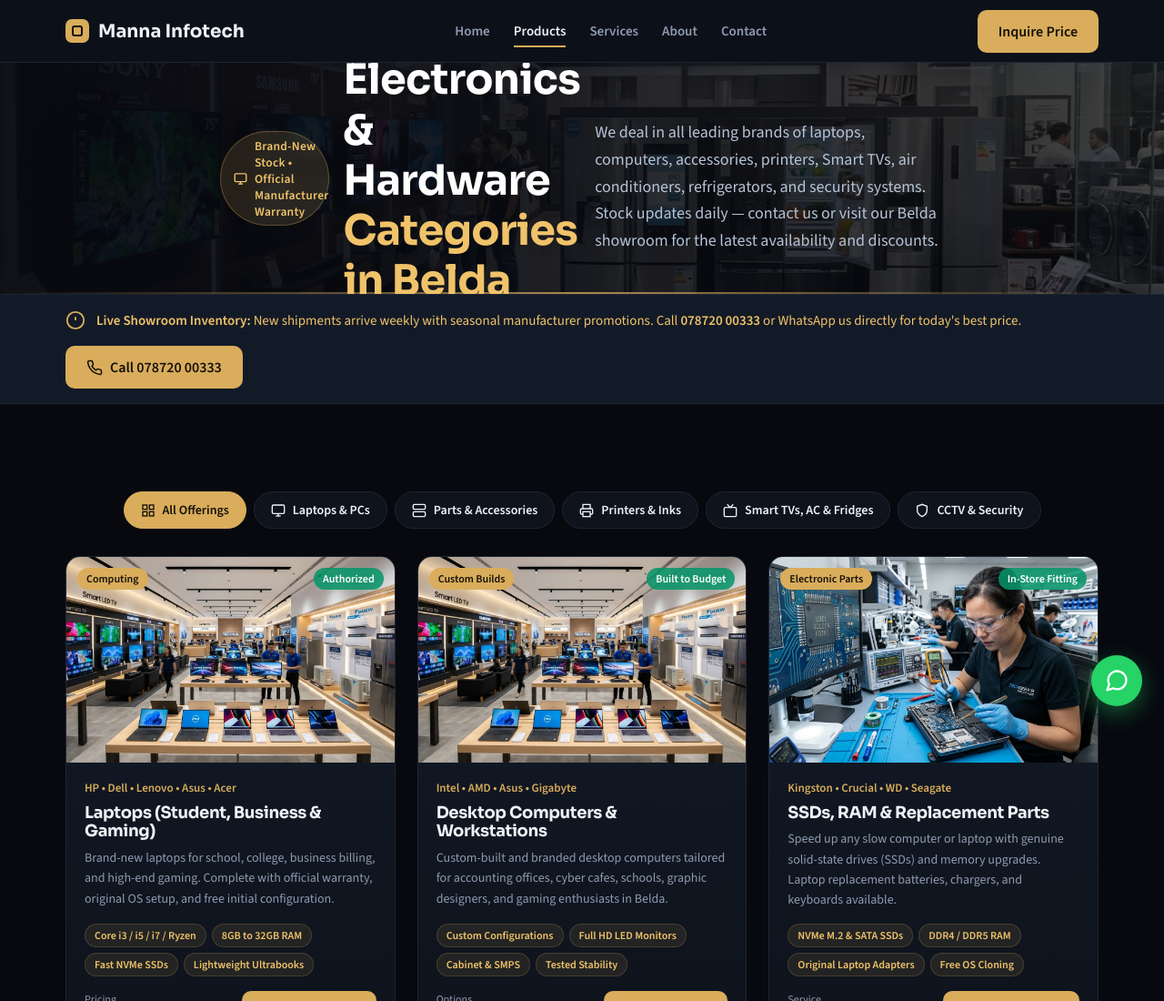
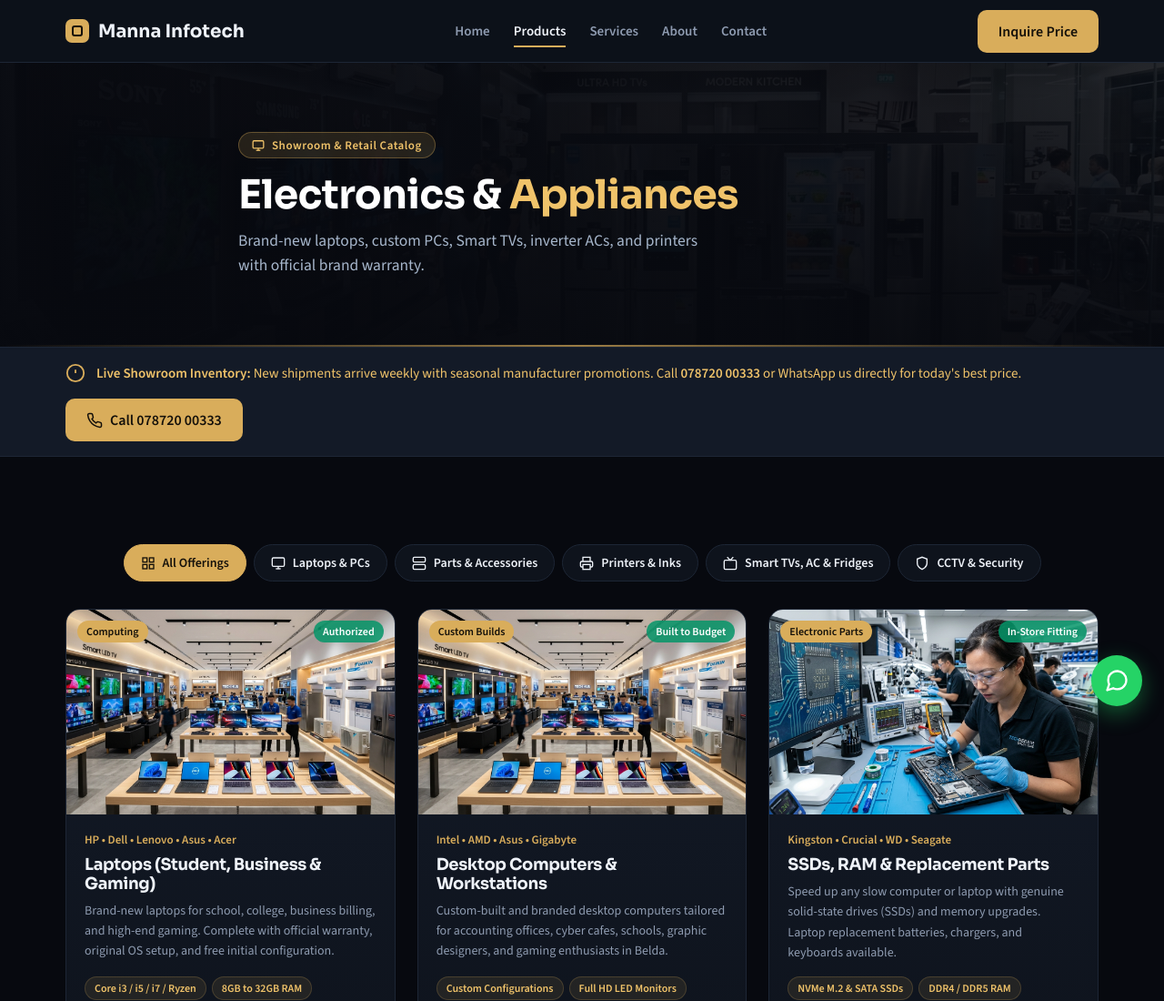
Before and after one commit to soumyab92/manna, a plain HTML site: page products.html in a window 1280 px wide. Shown: the top 1100 px of the page at 91% size. Drawn offline with nearby package versions, Linux system fonts and the light colour scheme.

Commit message:
Refactor page-banner to section, remove flex distortion, shorten text for clean 1st view, and balance overlays

```diff
--- a/css/style.css
+++ b/css/style.css
@@ -1362,14 +1362,14 @@ footer .wrap {
   overflow: hidden;
   background-color: #07090f;
   background-image:
-    linear-gradient(90deg, rgba(7, 9, 15, 0.96) 0%, rgba(7, 9, 15, 0.88) 50%, rgba(7, 9, 15, 0.72) 100%),
-    radial-gradient(ellipse at 85% 25%, rgba(217, 173, 91, 0.16) 0%, transparent 65%),
+    linear-gradient(180deg, rgba(7, 9, 15, 0.72) 0%, rgba(7, 9, 15, 0.94) 100%),
+    linear-gradient(90deg, rgba(7, 9, 15, 0.94) 0%, rgba(7, 9, 15, 0.8) 55%, rgba(7, 9, 15, 0.5) 100%),
     var(--banner-bg, url('../images/hero_showroom.jpg'));
   background-size: cover;
   background-position: center center;
   background-repeat: no-repeat;
   border-bottom: 1px solid var(--line);
-  padding: clamp(60px, 8vw, 104px) 0 clamp(50px, 7vw, 84px);
+  padding: clamp(48px, 6vw, 76px) 0;
 }
 
 .page-banner::after {
@@ -1380,7 +1380,7 @@ footer .wrap {
   bottom: 0;
   height: 2px;
   background: linear-gradient(90deg, transparent, var(--brand), transparent);
-  opacity: 0.75;
+  opacity: 0.7;
 }
 
 .page-banner.about-banner {
@@ -1403,10 +1403,16 @@ footer .wrap {
   background-position: center center;
 }
 
+.page-banner .wrap,
 .page-banner-content {
+  display: flex !important;
+  flex-direction: column !important;
+  align-items: flex-start !important;
+  justify-content: flex-start !important;
+  height: auto !important;
   position: relative;
   z-index: 2;
-  max-width: 860px;
+  max-width: 820px;
 }
 
 .banner-badge {
@@ -1414,20 +1420,21 @@ footer .wrap {
   align-items: center;
   gap: 8px;
   background: rgba(217, 173, 91, .14);
-  border: 1px solid rgba(217, 173, 91, .32);
+  border: 1px solid rgba(217, 173, 91, .35);
   color: var(--accent);
-  font: 600 13.5px 'Source Sans 3', sans-serif;
-  letter-spacing: 0.02em;
-  padding: 6px 14px;
+  font: 600 13px 'Source Sans 3', sans-serif;
+  letter-spacing: 0.04em;
+  padding: 5px 14px;
   border-radius: 999px;
-  margin-bottom: 18px;
+  margin-bottom: 14px;
+  width: fit-content;
   backdrop-filter: blur(8px);
   -webkit-backdrop-filter: blur(8px);
 }
 
 .banner-badge svg {
-  width: 15px;
-  height: 15px;
+  width: 14px;
+  height: 14px;
   stroke: var(--accent);
   fill: none;
   stroke-width: 2.2;
@@ -1436,19 +1443,19 @@ footer .wrap {
 
 .page-banner h1 {
   font-family: 'Sora', sans-serif;
-  font-size: clamp(30px, 4.2vw, 46px);
+  font-size: clamp(30px, 4.2vw, 44px);
   font-weight: 700;
   color: #fff;
   line-height: 1.2;
   letter-spacing: -0.015em;
-  margin-bottom: 14px;
+  margin: 0 0 10px 0;
 }
 
 .page-banner p {
-  color: #b5c3d7;
-  font-size: clamp(16px, 1.8vw, 18px);
-  line-height: 1.65;
-  max-width: 68ch;
+  color: #a7b7cc;
+  font-size: clamp(15.5px, 1.6vw, 17.5px);
+  line-height: 1.55;
+  max-width: 60ch;
   margin: 0;
 }
 
--- a/products.html
+++ b/products.html
@@ -43,18 +43,16 @@
   </header>
 
   <!-- ═══ PAGE BANNER ═══ -->
-  <header class="page-banner products-banner">
+  <section class="page-banner products-banner">
     <div class="wrap page-banner-content">
       <div class="banner-badge">
         <svg viewBox="0 0 24 24"><rect x="2" y="3" width="20" height="14" rx="2" ry="2"/><line x1="8" y1="21" x2="16" y2="21"/><line x1="12" y1="17" x2="12" y2="21"/></svg>
-        Brand-New Stock &bull; Official Manufacturer Warranty
+        Showroom &amp; Retail Catalog
       </div>
-      <h1>Electronics &amp; Hardware <span class="highlight">Categories in Belda</span></h1>
-      <p>We deal in all leading brands of laptops, computers, accessories, printers, Smart TVs, air conditioners,
-        refrigerators, and security systems. Stock updates daily — contact us or visit our Belda showroom for the latest
-        availability and discounts.</p>
+      <h1>Electronics &amp; <span class="highlight">Appliances</span></h1>
+      <p>Brand-new laptops, custom PCs, Smart TVs, inverter ACs, and printers with official brand warranty.</p>
     </div>
-  </header>
+  </section>
 
   <!-- ═══ NOTICE BAR FOR DAILY STOCK ═══ -->
   <div class="notice-bar">
```
Also changed, not shown: about.html (+5 -6 lines), contact.html (+5 -6 lines), services.html (+5 -6 lines).
